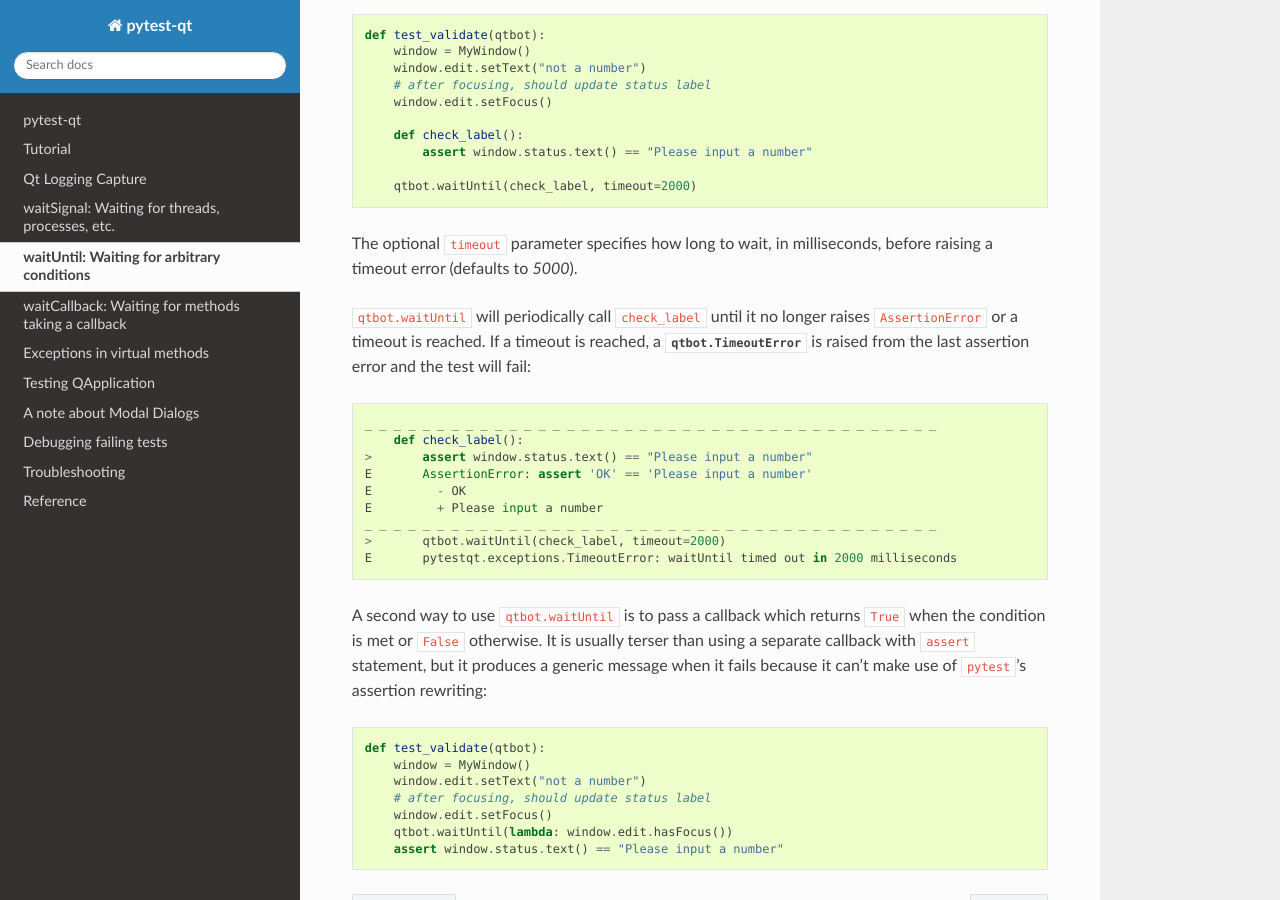
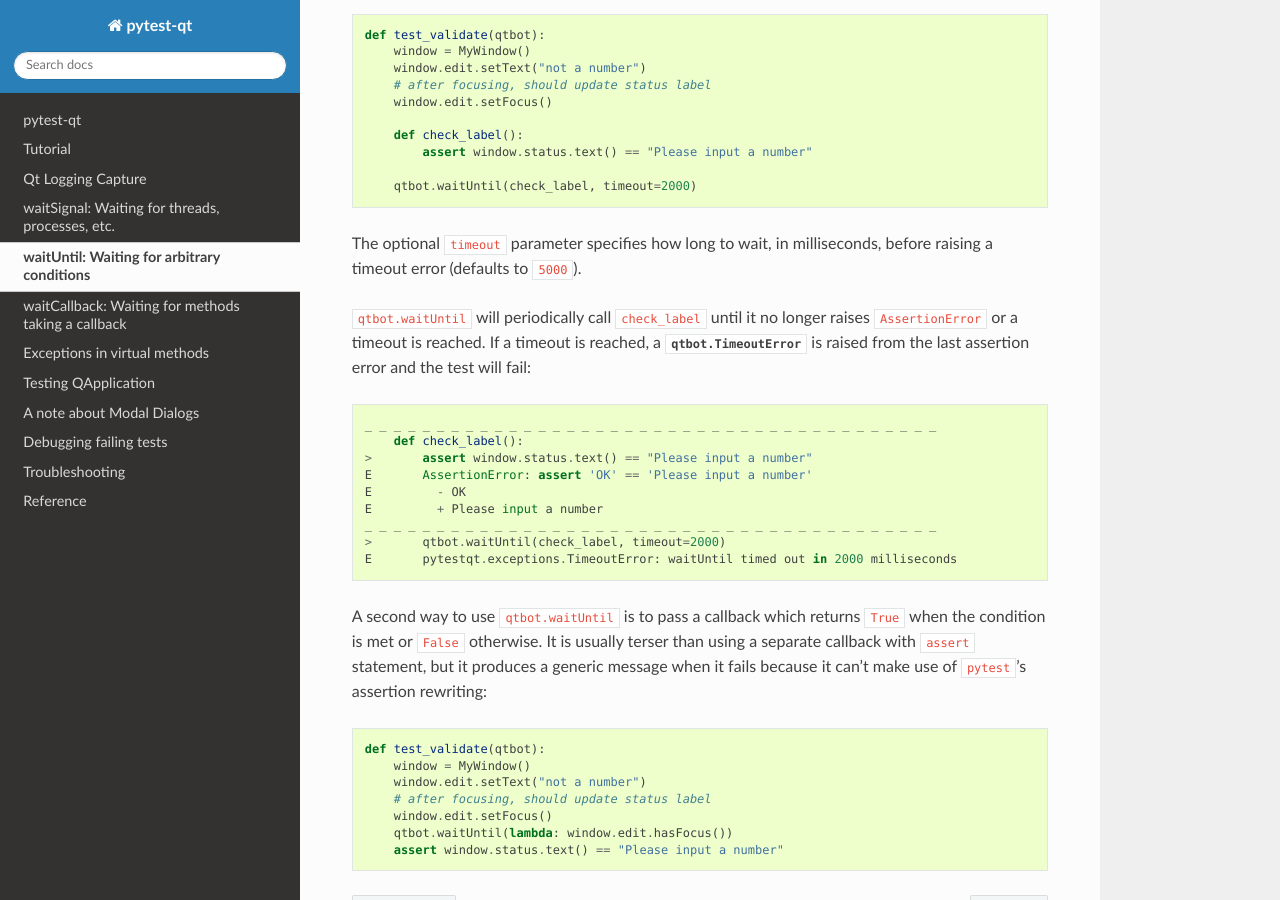
Before and after one commit to pytest-dev/pytest-qt, a Sphinx documentation site: the page built from docs/wait_until.rst, in a window 1280 px wide and 900 px high, scrolled down 709 px. Built offline with Sphinx 7.4.7 and the Read the Docs theme 3.1.0, drawn with Linux system fonts in a browser that asks for light colours; pages that are not in the unit, such as notebooks, are missing from menus.

```diff
--- a/docs/wait_until.rst
+++ b/docs/wait_until.rst
@@ -44,7 +44,7 @@ assertion:
         qtbot.waitUntil(check_label, timeout=2000)
 
 The optional ``timeout`` parameter specifies how long to wait, in milliseconds,
-before raising a timeout error (defaults to `5000`).
+before raising a timeout error (defaults to ``5000``).
 
 ``qtbot.waitUntil`` will periodically call ``check_label`` until it no longer raises
 ``AssertionError`` or a timeout is reached. If a timeout is reached, a
```
